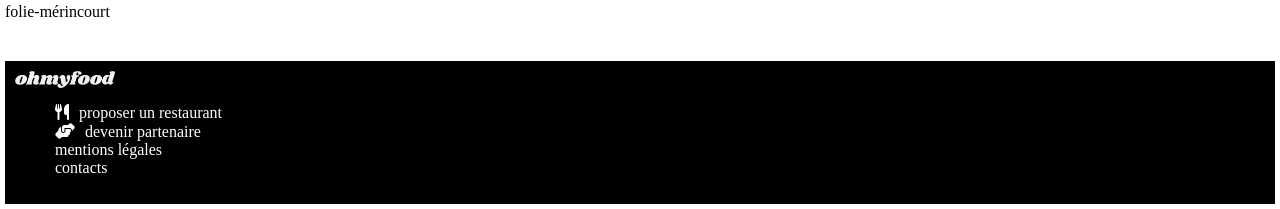
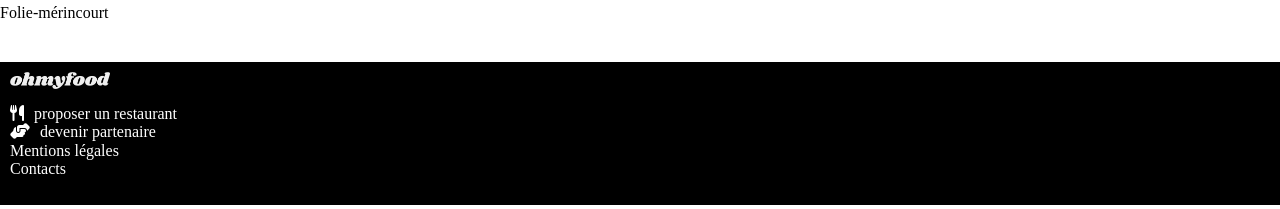
Before and after one commit to fredvonarx/P3, a website: page index.html in a window 1280 px wide. Shown: the part 1668-1877 px from the top of the page. Drawn offline with Linux system fonts and the light colour scheme.

Commit message:
feat main.scss suppression du margin 5px, ajout de la propriété ::first-letter en uppercase et suppression du padding left pour les listes ul

```diff
--- a/main.scss
+++ b/main.scss
@@ -2,12 +2,13 @@
     box-sizing: border-box;
 }
 
-body{
-    margin: 5px;
+::first-letter{
+    text-transform: uppercase;
 }
 
 ul{
     list-style: none;
+    padding-left: 0;
 }
 
 ul li{
```
Also changed, not shown: main.css, 1 other file.
